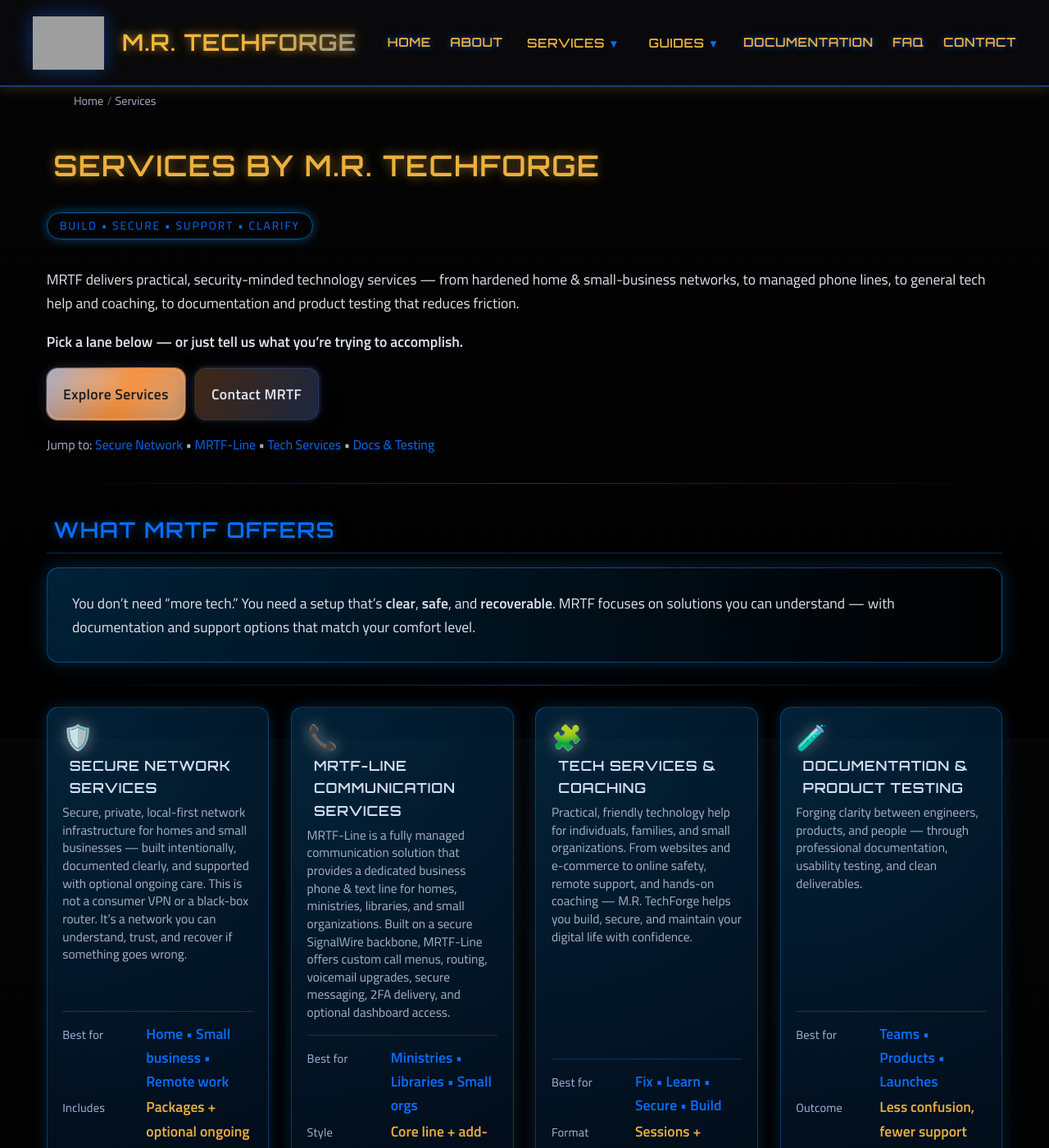
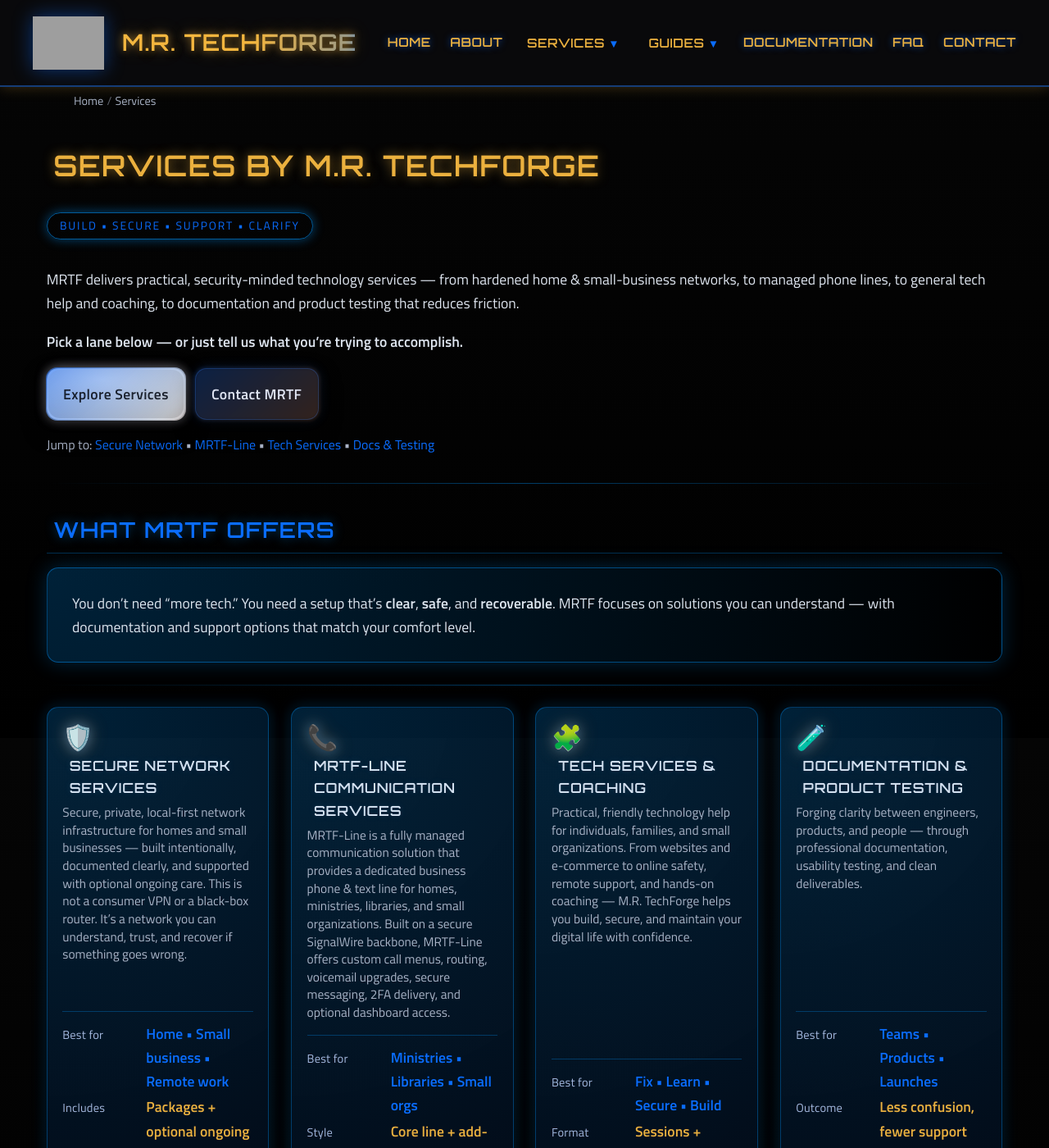
Before and after one commit to markisrt4/mrtechforge.github.io, a Jekyll site: the page built from services/index.md, in a window 1280 px wide and 1400 px high. Shown: the whole window at 82% size. Built offline with Jekyll 4.4.1, drawn with Linux system fonts in a browser that asks for light colours; grey boxes are pictures that could not be loaded.

Commit message:
Update _buttons.scss

```diff
--- a/_sass/_buttons.scss
+++ b/_sass/_buttons.scss
@@ -1,7 +1,7 @@
 /* ==========================================================
-   M.R. TECHFORGE — BUTTONS (v5.0)
-   CORE-badge style buttons • Silver core • Slow blue/orange cycle
-   Always-on, classy, not "too busy"
+   M.R. TECHFORGE — BUTTONS (v5.1)
+   Forge Silver core • Ultra-slow blue/orange drift
+   Premium, calm, always-on
    ========================================================== */
 
 /* ----------------------------------------------------------
@@ -35,78 +35,73 @@
   white-space: nowrap;
 
   transition:
-    transform 160ms ease,
-    box-shadow 220ms ease,
-    filter 220ms ease,
-    opacity 220ms ease;
+    transform 180ms ease,
+    box-shadow 260ms ease,
+    filter 260ms ease,
+    opacity 260ms ease;
 }
 
-.btn:active,
-.btn-glow:active,
-.btn-forge:active {
+.btn:active {
   transform: translateY(1px) scale(0.99);
 }
 
 /* ----------------------------------------------------------
-   Forge "CORE badge" button
-   - Silver interior
-   - Animated blue/orange rim
-   - Soft, always-on glow
+   Forge CORE-style Button
 ---------------------------------------------------------- */
 
 .btn-forge {
-  /* Fallbacks (in case vars aren't defined) */
   --forge-blue: var(--forge-accent, #2f7dff);
   --forge-orange: var(--forge-hotmetal, #ff8a2a);
-  --forge-silver: #c9ced7;
+  --forge-silver: #cfd4dd;
 
-  color: rgba(12, 18, 28, 0.92);
+  color: rgba(14, 20, 30, 0.92);
 
-  /* Silver core */
+  /* Forge Silver core */
   background:
-    radial-gradient(120% 140% at 30% 20%,
-      rgba(255,255,255,0.85) 0%,
-      rgba(230,235,245,0.92) 35%,
-      rgba(190,198,212,0.95) 100%);
+    radial-gradient(140% 160% at 35% 20%,
+      rgba(255,255,255,0.92) 0%,
+      rgba(235,240,248,0.96) 38%,
+      rgba(205,212,224,0.98) 100%);
 
-  /* Rim/border */
-  border: 1px solid rgba(120, 140, 170, 0.35);
+  border: 1px solid rgba(140, 150, 170, 0.35);
 
-  /* Soft glow (always-on) */
+  /* Calm, silver-forward glow */
   box-shadow:
-    0 10px 26px rgba(0, 0, 0, 0.55),
-    0 0 18px rgba(47, 125, 255, 0.18),
-    0 0 18px rgba(255, 138, 42, 0.14);
-
-  /* Keep it crisp on mobile */
-  backface-visibility: hidden;
+    0 12px 28px rgba(0, 0, 0, 0.55),
+    0 0 14px rgba(207, 212, 221, 0.55),
+    0 0 18px rgba(47, 125, 255, 0.12),
+    0 0 18px rgba(255, 138, 42, 0.10);
 }
 
-/* Animated gradient ring (CORE badge vibe) */
+/* ----------------------------------------------------------
+   Animated rim (very slow, silver-dominant)
+---------------------------------------------------------- */
+
 .btn-forge::before {
   content: "";
   position: absolute;
-  inset: -2px; /* ring thickness */
+  inset: -2px;
   border-radius: inherit;
   z-index: -2;
 
   background: linear-gradient(
-    120deg,
-    rgba(47,125,255,0.95),
-    rgba(47,125,255,0.35),
-    rgba(255,138,42,0.95),
-    rgba(255,138,42,0.35),
-    rgba(47,125,255,0.95)
+    140deg,
+    rgba(207,212,221,0.95),
+    rgba(207,212,221,0.75),
+    rgba(47,125,255,0.65),
+    rgba(207,212,221,0.85),
+    rgba(255,138,42,0.65),
+    rgba(207,212,221,0.95)
   );
 
-  background-size: 260% 260%;
-  animation: forgeRingCycle 7.5s ease-in-out infinite;
+  background-size: 400% 400%;
+  animation: forgeSilverDrift 22s linear infinite;
 
-  filter: blur(0.1px);
   opacity: 0.95;
+  filter: blur(0.2px);
 }
 
-/* Inner dark plate to “cut out” the center so ring looks clean */
+/* Inner edge depth (keeps badge feel) */
 .btn-forge::after {
   content: "";
   position: absolute;
@@ -114,25 +109,27 @@
   border-radius: inherit;
   z-index: -1;
 
-  /* subtle edge depth around the silver */
   background:
     radial-gradient(140% 140% at 40% 20%,
-      rgba(255,255,255,0.08) 0%,
+      rgba(255,255,255,0.10) 0%,
       rgba(0,0,0,0.10) 55%,
       rgba(0,0,0,0.22) 100%);
 
   pointer-events: none;
-  opacity: 0.9;
 }
 
-/* Hover/focus: slightly more “alive” but still classy */
+/* ----------------------------------------------------------
+   Hover / focus — slightly more energy, still calm
+---------------------------------------------------------- */
+
 .btn-forge:hover,
 .btn-forge:focus-visible {
   transform: translateY(-1px);
   box-shadow:
-    0 14px 34px rgba(0, 0, 0, 0.62),
-    0 0 26px rgba(47, 125, 255, 0.28),
-    0 0 26px rgba(255, 138, 42, 0.24);
+    0 16px 38px rgba(0, 0, 0, 0.62),
+    0 0 22px rgba(207, 212, 221, 0.75),
+    0 0 26px rgba(47, 125, 255, 0.20),
+    0 0 26px rgba(255, 138, 42, 0.18);
 }
 
 .btn-forge:focus-visible {
@@ -145,24 +142,21 @@
   opacity: 0.55;
   cursor: not-allowed;
   transform: none;
-  filter: grayscale(0.15);
+  filter: grayscale(0.2);
 }
 
 /* ----------------------------------------------------------
-   Secondary / glow button (optional)
+   Secondary glow button (optional)
 ---------------------------------------------------------- */
 
 .btn-glow {
-  --forge-blue: var(--forge-accent, #2f7dff);
-  --forge-orange: var(--forge-hotmetal, #ff8a2a);
-
-  color: rgba(232, 240, 255, 0.95);
-  background: rgba(8, 14, 26, 0.72);
+  color: rgba(235, 240, 255, 0.95);
+  background: rgba(10, 16, 30, 0.72);
   border: 1px solid rgba(47, 125, 255, 0.28);
 
   box-shadow:
     0 10px 26px rgba(0, 0, 0, 0.55),
-    0 0 18px rgba(47, 125, 255, 0.18);
+    0 0 16px rgba(47, 125, 255, 0.16);
 
   position: relative;
 }
@@ -175,13 +169,15 @@
   z-index: -1;
 
   background: linear-gradient(
-    120deg,
-    rgba(47,125,255,0.75),
-    rgba(255,138,42,0.65),
-    rgba(47,125,255,0.75)
+    140deg,
+    rgba(207,212,221,0.55),
+    rgba(47,125,255,0.55),
+    rgba(255,138,42,0.55),
+    rgba(207,212,221,0.55)
   );
-  background-size: 240% 240%;
-  animation: forgeRingCycle 9s ease-in-out infinite;
+
+  background-size: 300% 300%;
+  animation: forgeSilverDrift 26s linear infinite;
   opacity: 0.35;
   filter: blur(2px);
 }
@@ -190,7 +186,7 @@
    Animations
 ---------------------------------------------------------- */
 
-@keyframes forgeRingCycle {
+@keyframes forgeSilverDrift {
   0%   { background-position: 0% 50%; }
   50%  { background-position: 100% 50%; }
   100% { background-position: 0% 50%; }
@@ -201,11 +197,6 @@
 ---------------------------------------------------------- */
 
 @media (prefers-reduced-motion: reduce) {
-  .btn-forge,
-  .btn-glow {
-    transition: none;
-  }
-
   .btn-forge::before,
   .btn-glow::before {
     animation: none;
```
